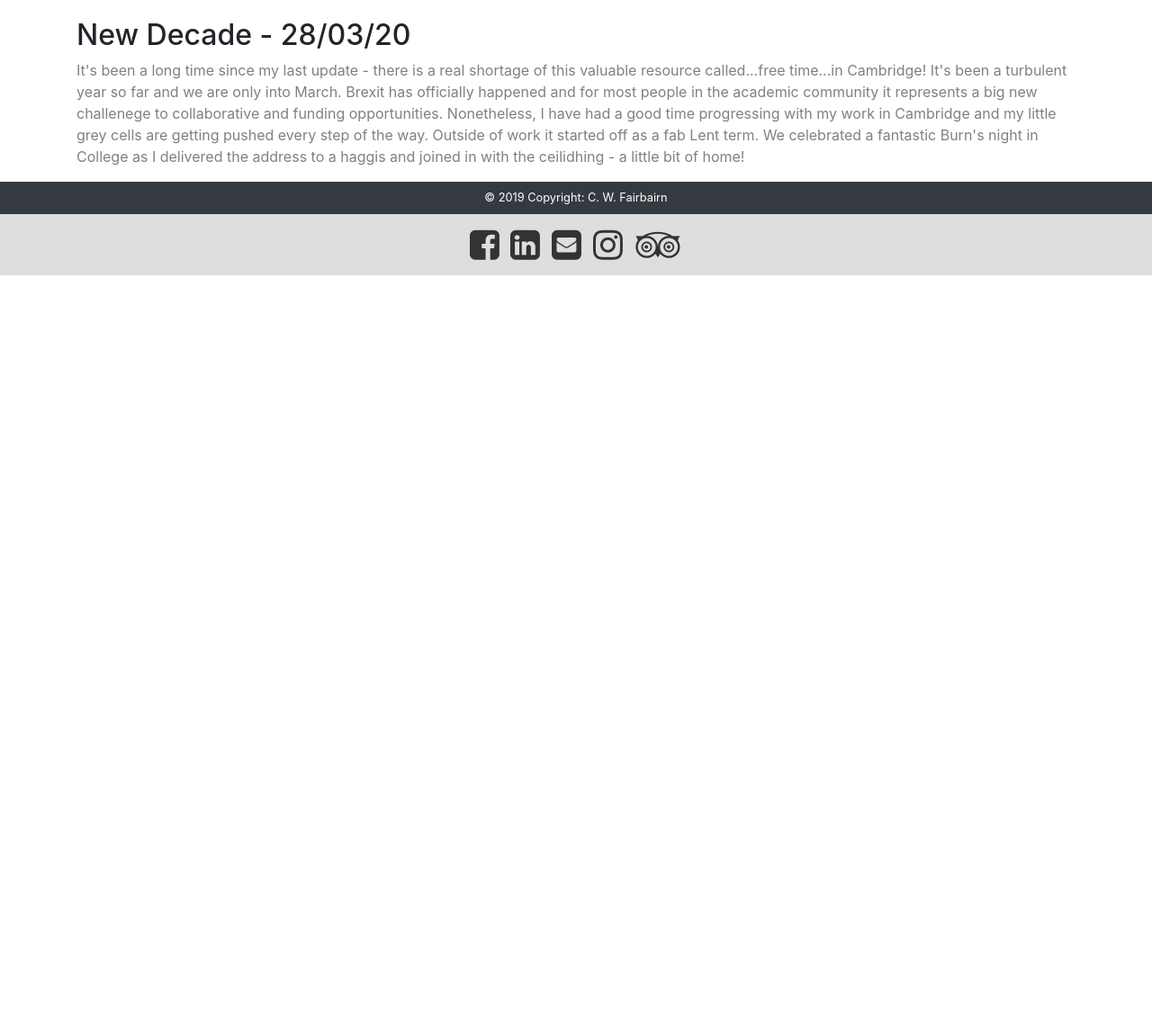
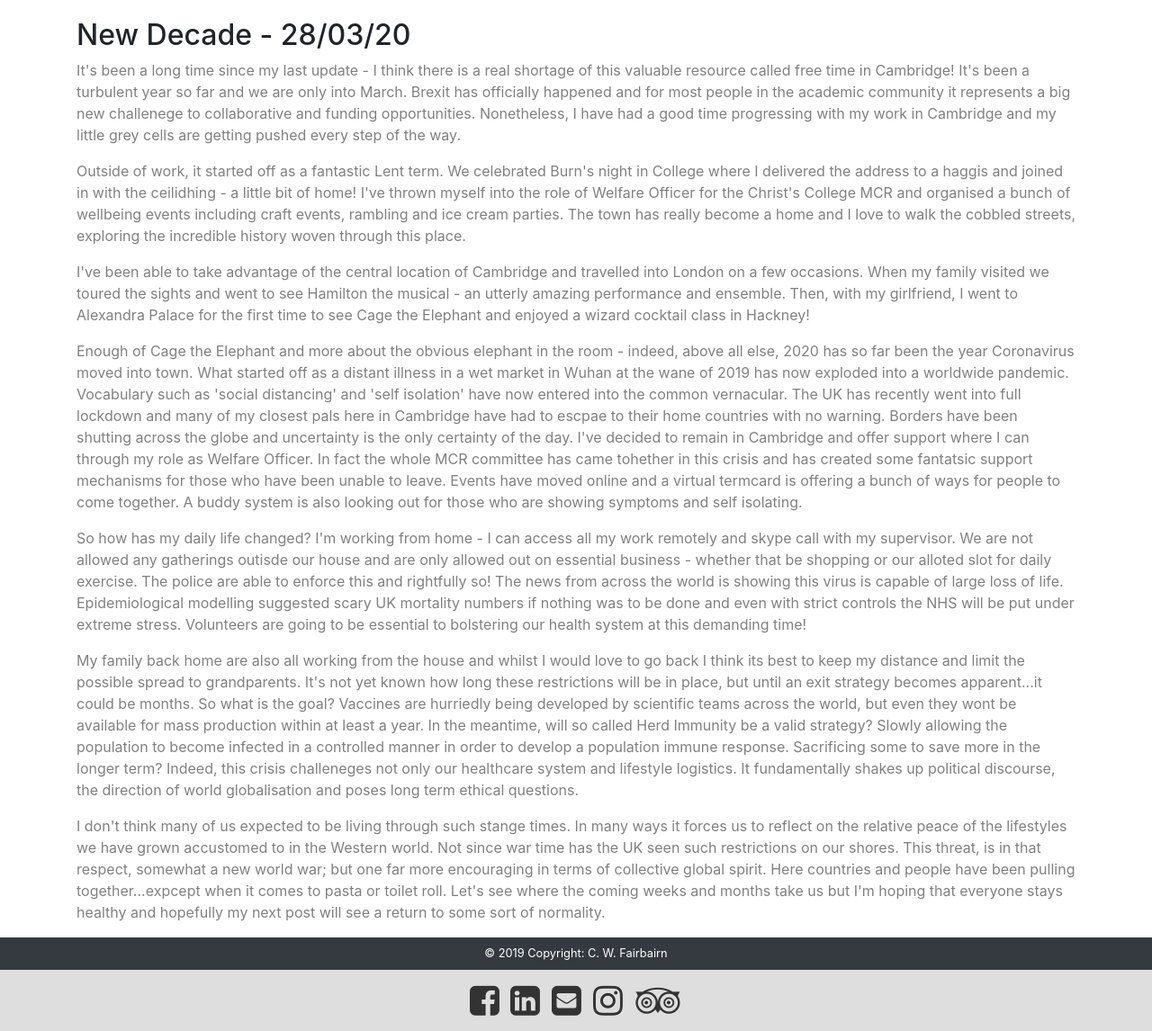
Before and after one commit to callumf8/callumfairbairn, a PHP site: page /cambridge/2020/new_decade.php in a window 1280 px wide. Shown: the part 56-1202 px from the top of the page at 90% size. Before the commit the page ends 362 px from the top, so only its background shows below. Run offline with PHP 8.4, Linux system fonts and the light colour scheme; some libraries are stand-ins or nearby versions.

Commit message:
Update new_decade.php

```diff
--- a/cambridge/2020/new_decade.php
+++ b/cambridge/2020/new_decade.php
@@ -24,7 +24,30 @@ include_once($path);
 
 <h2>New Decade - 28/03/20</h2>
 
-<p>It's been a long time since my last update - there is a real shortage of this valuable resource called...free time...in Cambridge! It's been a turbulent year so far and we are only into March. Brexit has officially happened and for most people in the academic community it represents a big new challenege to collaborative and funding opportunities. Nonetheless, I have had a good time progressing with my work in Cambridge and my little grey cells are getting pushed every step of the way. Outside of work it started off as a fab Lent term. We celebrated a fantastic Burn's night in College as I delivered the address to a haggis and joined in with the ceilidhing - a little bit of home!
+<p>It's been a long time since my last update - I think there is a real shortage of this valuable resource called free time in Cambridge! It's been a turbulent year so far and we are only into March. Brexit has officially happened and for most people in the academic community it represents a big new challenege to collaborative and funding opportunities. Nonetheless, I have had a good time progressing with my work in Cambridge and my little grey cells are getting pushed every step of the way.
+</p>
+
+<p>Outside of work, it started off as a fantastic Lent term. We celebrated Burn's night in College where I delivered the address to a haggis and joined in with the ceilidhing - a little bit of home! I've thrown myself into the role of Welfare Officer for the Christ's College MCR and organised a bunch of wellbeing events including craft events, rambling and ice cream parties. The town has really become a home and I love to walk the cobbled streets, exploring the incredible history woven through this place.
+</p>
+
+<p>
+I've been able to take advantage of the central location of Cambridge and travelled into London on a few occasions. When my family visited we toured the sights and went to see Hamilton the musical - an utterly amazing performance and ensemble. Then, with my girlfriend, I went to Alexandra Palace for the first time to see Cage the Elephant and enjoyed a wizard cocktail class in Hackney!
+</p>
+
+<p>
+Enough of Cage the Elephant and more about the obvious elephant in the room - indeed, above all else, 2020 has so far been the year Coronavirus moved into town. What started off as a distant illness in a wet market in Wuhan at the wane of 2019 has now exploded into a worldwide pandemic. Vocabulary such as 'social distancing' and 'self isolation' have now entered into the common vernacular. The UK has recently went into full lockdown and many of my closest pals here in Cambridge have had to escpae to their home countries with no warning. Borders have been shutting across the globe and uncertainty is the only certainty of the day. I've decided to remain in Cambridge and offer support where I can through my role as Welfare Officer. In fact the whole MCR committee has came tohether in this crisis and has created some fantatsic support mechanisms for those who have been unable to leave. Events have moved online and a virtual termcard is offering a bunch of ways for people to come together. A buddy system is also looking out for those who are showing symptoms and self isolating.
+</p>
+
+<p>
+So how has my daily life changed? I'm working from home - I can access all my work remotely and skype call with my supervisor. We are not allowed any gatherings outisde our house and are only allowed out on essential business - whether that be shopping or our alloted slot for daily exercise. The police are able to enforce this and rightfully so! The news from across the world is showing this virus is capable of large loss of life. Epidemiological modelling suggested scary UK mortality numbers if nothing was to be done and even with strict controls the NHS will be put under extreme stress. Volunteers are going to be essential to bolstering our health system at this demanding time!
+</p>
+
+<p>
+My family back home are also all working from the house and whilst I would love to go back I think its best to keep my distance and limit the possible spread to grandparents. It's not yet known how long these restrictions will be in place, but until an exit strategy becomes apparent...it could be months. So what is the goal? Vaccines are hurriedly being developed by scientific teams across the world, but even they wont be available for mass production within at least a year. In the meantime, will so called Herd Immunity be a valid strategy? Slowly allowing the population to become infected in a controlled manner in order to develop a population immune response. Sacrificing some to save more in the longer term? Indeed, this crisis challeneges not only our healthcare system and lifestyle logistics. It fundamentally shakes up political discourse, the direction of world globalisation and poses long term ethical questions.
+</p>
+
+<p>
+I don't think many of us expected to be living through such stange times. In many ways it forces us to reflect on the relative peace of the lifestyles we have grown accustomed to in the Western world. Not since war time has the UK seen such restrictions on our shores. This threat, is in that respect, somewhat a new world war; but one far more encouraging in terms of collective global spirit. Here countries and people have been pulling together...expcept when it comes to pasta or toilet roll. Let's see where the coming weeks and months take us but I'm hoping that everyone stays healthy and hopefully my next post will see a return to some sort of normality.
 </p>
 
 </div>
```
